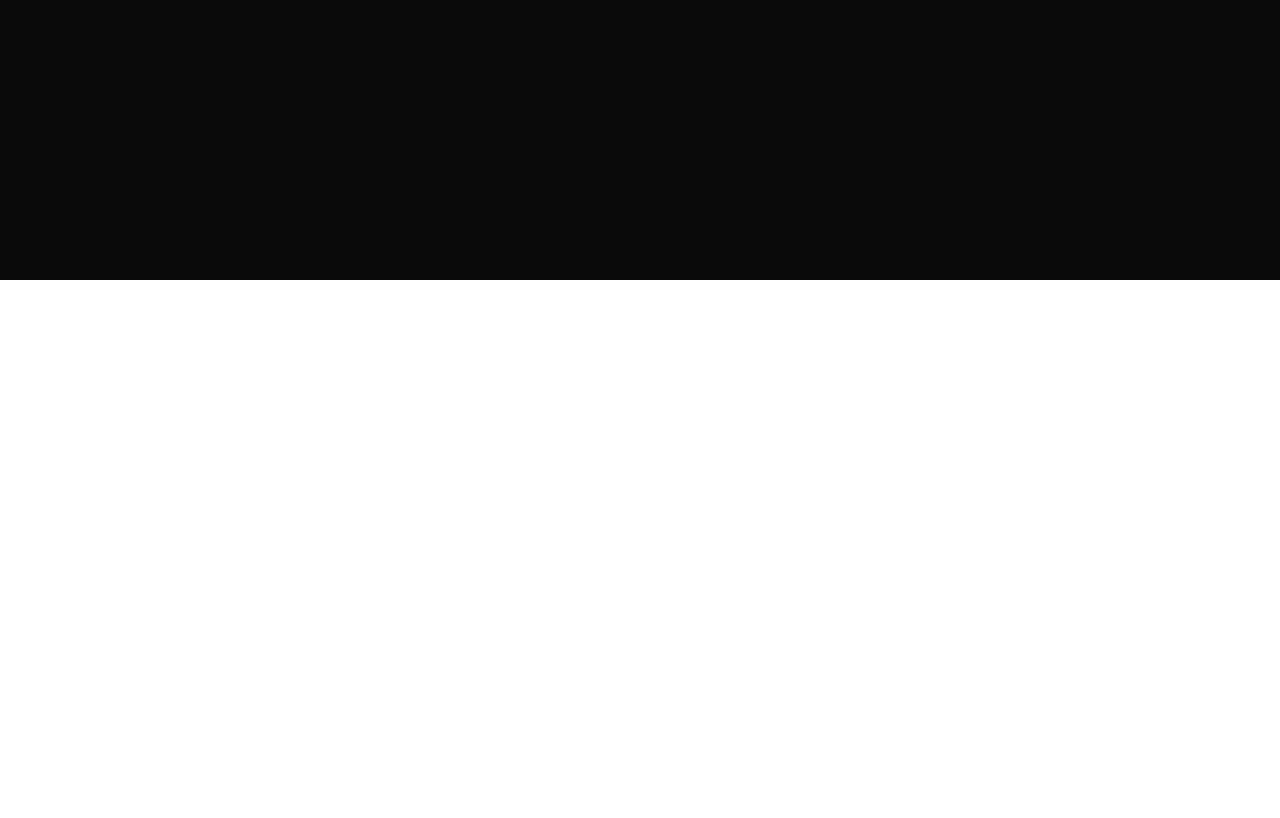
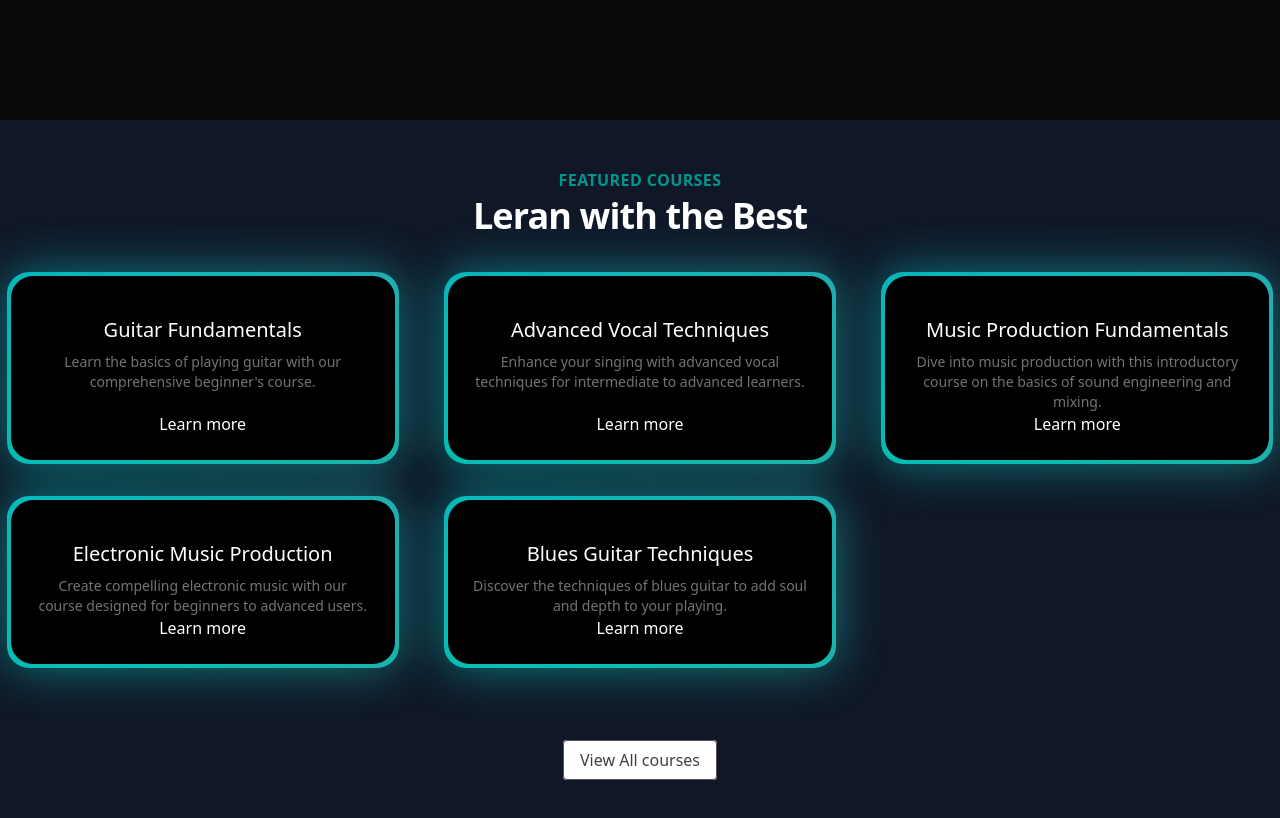
Before and after one commit to sumits167/NextjsMusic, a Next.js app: page / in a window 1280 px wide. Shown: the part 520-1338 px from the top of the page. Before the commit the page ends 800 px from the top, so only its background shows below. Built offline with nearby package versions, Linux system fonts and the light colour scheme.

Commit message:
add featured course component

```diff
--- a/app/page.tsx
+++ b/app/page.tsx
@@ -1,9 +1,11 @@
+import FeaturedCourses from "@/components/FeaturedCourses";
 import HeroSection from "@/components/HeroSection";
 
 export default function Home() {
   return (
     <main className="min-h-screen bg-black/[0.96] antialiased bg-grid-white/[0.02]">
           <HeroSection/>
+          <FeaturedCourses/>
     </main>
 
   );
--- /dev/null
+++ b/components/FeaturedCourses.tsx
@@ -0,0 +1,66 @@
+"use client"
+
+import Link from 'next/link';
+import coursedata from '../data/music_course.json'
+import { BackgroundGradient } from "./ui/background-gradient";
+
+interface Course{
+        id: number,
+        title: string,
+        slug: string,
+        description: string,
+        price: number,
+        instructor: string,
+        isFeatured: boolean,
+        // "image": "/courses/guitar.jpg"
+}
+
+function FeaturedCourses() {
+  const featuredCourses=coursedata.courses.filter((course:Course)=>course.isFeatured);
+
+
+
+  return (
+    <div className='py-12 bg-gray-900 text-white'>
+        <div className='text-center'>
+            <h2 className="text-base text-teal-600 font-semibold tracking-wide uppercase">FEATURED COURSES</h2>
+            <p className="mt-2 text-3xl leading-8 font-extrabold tracking-tight text-white sm:text-4xl">Leran with the Best</p>
+        </div>
+        <div className='mt-10'>
+            <div className="grid grid-cols-1 sm:grid-cols-2 lg:grid-cols-3 gap-8 justify-center">
+                {featuredCourses.map((course:Course)=>(
+                <div
+                  key={course.id}
+                  className='flex justify-center'>
+                    <BackgroundGradient
+                    className="flex flex-col rounded-[22px] bg-white dark:bg-zinc-900 overflow-hidden h-full max-w-sm"
+                    >
+                        <div className="p-4 sm:p-6 flex flex-col items-center text-center flex-grow bg-black">
+
+                            <p className="text-lg sm:text-xl text-white mt-4 mb-2 dark:text-neutral-200">{course.title}</p>
+                            <p className="text-sm text-neutral-500 dark:text-neutral-400 flex-grow">{course.description}</p>
+                            <Link
+                             href={`/courses/${course.slug}`}
+                             className='text-white'
+                             >Learn more</Link>
+                        </div>
+                    </BackgroundGradient>
+
+                    </div>
+
+                ))}
+            </div>
+
+        </div>
+        <div className='mt-20 text-center'>
+           <Link href={'/courses'}
+           className="px-4 py-2 rounded border border-neutral-600 text-neutral-700 bg-white hover:bg-gray-100 transition duration-200">
+           View All courses
+           </Link>
+        </div>
+
+    </div>
+  )
+}
+
+export default FeaturedCourses
--- a/components/Navbar.tsx
+++ b/components/Navbar.tsx
@@ -8,10 +8,11 @@
       const [active, setActive] = useState<string | null>(null);
 
   return (
+
     <div
-    className={cn("fixed top-10 inset-x-0 max-w-2xl mx-auto z-50", className)}
+    className={cn("fixed top-10 inset-x-0 max-w-2xl mx-auto z-50", className) }
     >
-        <Menu setActive={setActive}>
+        <Menu setActive={setActive} >
             <Link href={"/"}>
             <MenuItem setActive={setActive} active={active} item="Home">
 
--- /dev/null
+++ b/components/ui/background-gradient.tsx
@@ -0,0 +1,72 @@
+import { cn } from "@/lib/utils";
+import React from "react";
+import { motion } from "motion/react";
+
+export const BackgroundGradient = ({
+  children,
+  className,
+  containerClassName,
+  animate = true,
+}: {
+  children?: React.ReactNode;
+  className?: string;
+  containerClassName?: string;
+  animate?: boolean;
+}) => {
+  const variants = {
+    initial: {
+      backgroundPosition: "0 50%",
+    },
+    animate: {
+      backgroundPosition: ["0, 50%", "100% 50%", "0 50%"],
+    },
+  };
+  return (
+    <div className={cn("relative p-[4px] group", containerClassName)}>
+      <motion.div
+        variants={animate ? variants : undefined}
+        initial={animate ? "initial" : undefined}
+        animate={animate ? "animate" : undefined}
+        transition={
+          animate
+            ? {
+                duration: 5,
+                repeat: Infinity,
+                repeatType: "reverse",
+              }
+            : undefined
+        }
+        style={{
+          backgroundSize: animate ? "400% 400%" : undefined,
+        }}
+        className={cn(
+          "absolute inset-0 rounded-3xl z-[1] opacity-60 group-hover:opacity-100 blur-xl  transition duration-500 will-change-transform",
+          " bg-[radial-gradient(circle_farthest-side_at_0_100%,#00ccb1,transparent),radial-gradient(circle_farthest-side_at_100%_0,#7b61ff,transparent),radial-gradient(circle_farthest-side_at_100%_100%,#ffc414,transparent),radial-gradient(circle_farthest-side_at_0_0,#1ca0fb,#141316)]"
+        )}
+      />
+      <motion.div
+        variants={animate ? variants : undefined}
+        initial={animate ? "initial" : undefined}
+        animate={animate ? "animate" : undefined}
+        transition={
+          animate
+            ? {
+                duration: 5,
+                repeat: Infinity,
+                repeatType: "reverse",
+              }
+            : undefined
+        }
+        style={{
+          backgroundSize: animate ? "400% 400%" : undefined,
+        }}
+        className={cn(
+          "absolute inset-0 rounded-3xl z-[1] will-change-transform",
+          "bg-[radial-gradient(circle_farthest-side_at_0_100%,#00ccb1,transparent),radial-gradient(circle_farthest-side_at_100%_0,#7b61ff,transparent),radial-gradient(circle_farthest-side_at_100%_100%,#ffc414,transparent),radial-gradient(circle_farthest-side_at_0_0,#1ca0fb,#141316)]"
+        )}
+      />
+
+      <div className={cn("relative z-10", className)}>{children}</div>
+    </div>
+  );
+};
--- a/components/ui/navbar-menu.tsx
+++ b/components/ui/navbar-menu.tsx
@@ -25,10 +25,10 @@
   children?: React.ReactNode;
 }) => {
   return (
-    <div onMouseEnter={() => setActive(item)} className="relative ">
+    <div onMouseEnter={() => setActive(item)} className="relative">
       <motion.p
         transition={{ duration: 0.3 }}
-        className="cursor-pointer text-black hover:opacity-[0.9] dark:text-white"
+        className="cursor-pointer text-black hover:opacity-[0.9] dark:text-white "
       >
         {item}
       </motion.p>
--- a/data/music_course.json
+++ b/data/music_course.json
@@ -0,0 +1,104 @@
+{
+    "courses": [
+      {
+        "id": 1,
+        "title": "Guitar Fundamentals",
+        "slug": "guitar-fundamentals",
+        "description": "Learn the basics of playing guitar with our comprehensive beginner's course.",
+        "price": 99.99,
+        "instructor": "John Doe",
+        "isFeatured": true,
+        "image": "/courses/guitar.jpg"
+      },
+      {
+        "id": 2,
+        "title": "Piano for Beginners",
+        "slug": "piano-for-beginners",
+        "description": "Start your musical journey with foundational piano skills taught by expert instructors.",
+        "price": 109.99,
+        "instructor": "Jane Smith",
+        "isFeatured": false,
+        "image": "/courses/piano.jpg"
+      },
+      {
+        "id": 3,
+        "title": "Advanced Vocal Techniques",
+        "slug": "advanced-vocal-techniques",
+        "description": "Enhance your singing with advanced vocal techniques for intermediate to advanced learners.",
+        "price": 119.99,
+        "instructor": "Emily Johnson",
+        "isFeatured": true,
+        "image": "/courses/vocalist.jpg"
+      },
+      {
+        "id": 4,
+        "title": "Drumming Mastery",
+        "slug": "drumming-mastery",
+        "description": "Master the drums with our comprehensive course covering all skill levels.",
+        "price": 129.99,
+        "instructor": "Mike Brown",
+        "isFeatured": false,
+        "image": "/courses/drumming.jpg"
+      },
+      {
+        "id": 5,
+        "title": "Jazz Improvisation",
+        "slug": "jazz-improvisation",
+        "description": "Learn the art of jazz improvisation with this course designed for all levels.",
+        "price": 139.99,
+        "instructor": "Chris Davis",
+        "isFeatured": false,
+        "image": "/courses/jazz.jpg"
+      },
+      {
+        "id": 6,
+        "title": "Music Production Fundamentals",
+        "slug": "music-production-fundamentals",
+        "description": "Dive into music production with this introductory course on the basics of sound engineering and mixing.",
+        "price": 149.99,
+        "instructor": "Alex Wilson",
+        "isFeatured": true,
+        "image": "/courses/music-prod.jpg"
+      },
+      {
+        "id": 7,
+        "title": "Songwriting Essentials",
+        "slug": "songwriting-essentials",
+        "description": "Learn the essentials of songwriting to express your musical creativity.",
+        "price": 159.99,
+        "instructor": "Samantha Miller",
+        "isFeatured": false,
+        "image": "/courses/song-writing.jpg"
+      },
+      {
+        "id": 8,
+        "title": "Electronic Music Production",
+        "slug": "electronic-music-production",
+        "description": "Create compelling electronic music with our course designed for beginners to advanced users.",
+        "price": 169.99,
+        "instructor": "Luke Harris",
+        "isFeatured": true,
+        "image": "/courses/music-prod.jpg"
+      },
+      {
+        "id": 9,
+        "title": "Classical Music History",
+        "slug": "classical-music-history",
+        "description": "Explore the rich history of classical music from its origins to the present day.",
+        "price": 179.99,
+        "instructor": "Grace Lee",
+        "isFeatured": false,
+        "image": "/courses/classical-music.jpg"
+      },
+      {
+        "id": 10,
+        "title": "Blues Guitar Techniques",
+        "slug": "blues-guitar-techniques",
+        "description": "Discover the techniques of blues guitar to add soul and depth to your playing.",
+        "price": 189.99,
+        "instructor": "Ethan Moore",
+        "isFeatured": true,
+        "image": "/courses/blues.jpg"
+      }
+    ]
+  }
```
